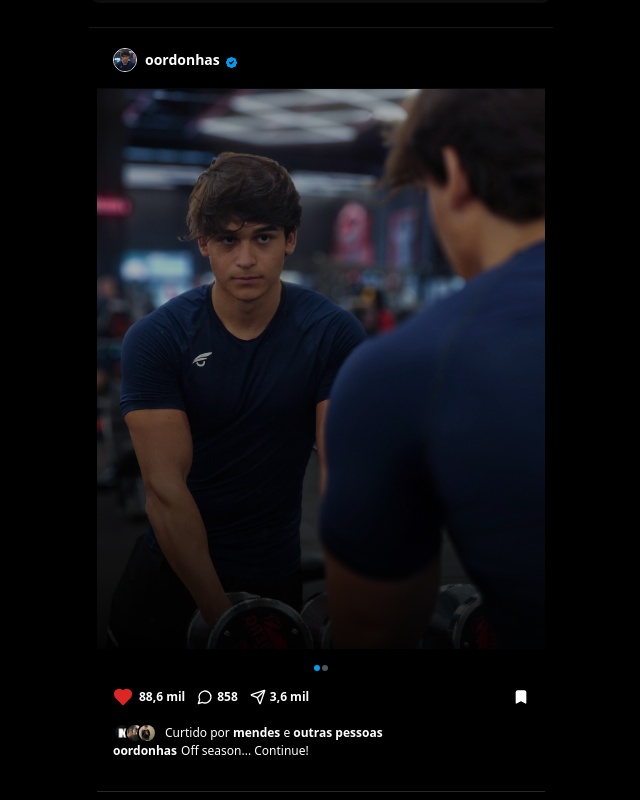
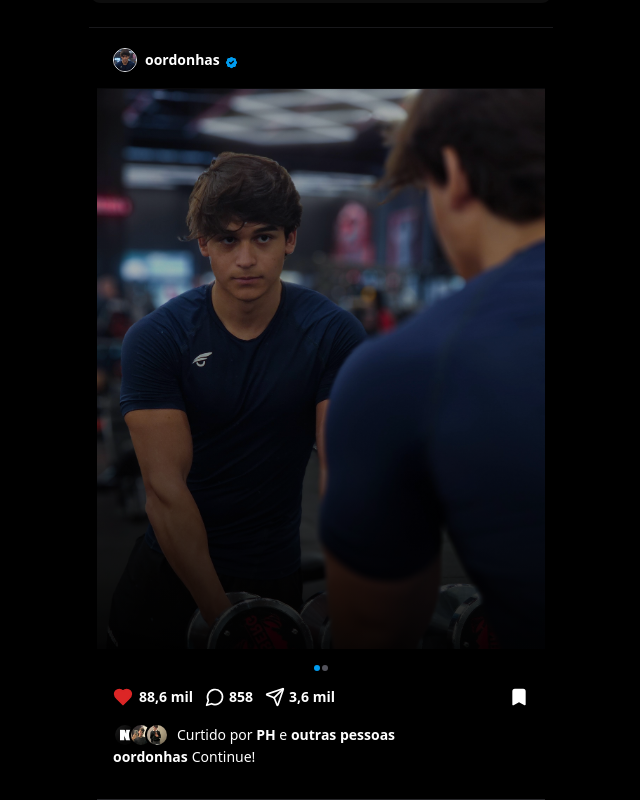
Before and after one commit to lucasfabbrim/ph, a Next.js app: page / in a window 1280 px wide. Shown: the part 1138-1938 px from the top of the page, without its empty margins (319-959 px from the left). Built offline with nearby package versions, Linux system fonts and the light colour scheme.

Commit message:
Update instagram.tsx

```diff
--- a/src/components/instagram.tsx
+++ b/src/components/instagram.tsx
@@ -121,46 +121,44 @@ export default function InstagramCarouselComponent() {
                   !isLiked ? "fill-red-600 stroke-red-600" : ""
                 }`}
               />
-              <span className="font-semibold text-xs">88,6 mil</span>
+              <span className="font-semibold text-sm">88,6 mil</span>
             </button>
             <button className="hover:text-zinc-300 transition-colors flex flex-row items-center gap-1">
-              <MessageCircle className="w-4 h-4" />
-              <span className="font-semibold text-xs">858</span>
+              <MessageCircle className="w-5 h-5" />
+              <span className="font-semibold text-sm">858</span>
             </button>
             <button className="hover:text-zinc-300 transition-colors flex flex-row items-center gap-1">
-              <Send className="w-4 h-4" />
-              <span className="font-semibold text-xs">3,6 mil</span>
+              <Send className="w-5 h-5" />
+              <span className="font-semibold text-sm">3,6 mil</span>
             </button>
           </div>
           <button
             onClick={() => setIsSaved(!isSaved)}
             className="hover:text-zinc-300 transition-colors"
           >
-            <Bookmark className={`w-4 h-4 ${!isSaved ? "fill-current" : ""}`} />
+            <Bookmark className={`w-5 h-5 ${!isSaved ? "fill-current" : ""}`} />
           </button>
         </div>
         <div className="flex items-center gap-2 mt-2">
           <div className="flex -space-x-2">
-            <Avatar className="w-5 h-5 border-2 border-black">
+            <Avatar className="w-6 h-6 border-2 border-black">
               <AvatarImage src={NotePerfil.src} alt="@noteplanning" />
             </Avatar>
-            <Avatar className="w-5 h-5 border-2 border-black">
+            <Avatar className="w-6 h-6 border-2 border-black">
               <AvatarImage src={LucasProfile.src} alt="@lucasmendesss_10" />
             </Avatar>
-            <Avatar className="w-5 h-5 border-2 border-black">
+            <Avatar className="w-6 h-6 border-2 border-black">
               <AvatarImage src={RezendeProfile.src} alt="@gz.rzd" />
             </Avatar>
           </div>
-          <span className="text-xs">
-            Curtido por <span className="font-semibold">mendes</span> e{" "}
+          <span className="text-sm">
+            Curtido por <span className="font-semibold">PH</span> e{" "}
             <span className="font-semibold">outras pessoas</span>
           </span>
         </div>
-        <span className="text-xs font-semibold text-white flex items-center gap-1">
+        <span className="text-sm font-semibold text-white flex items-center gap-1">
           oordonhas
-          <span className="text-xs font-normal text-white">
-            Off season... Continue!
-          </span>
+          <span className="text-sm font-normal text-white">Continue!</span>
         </span>
       </div>
     </div>
```
